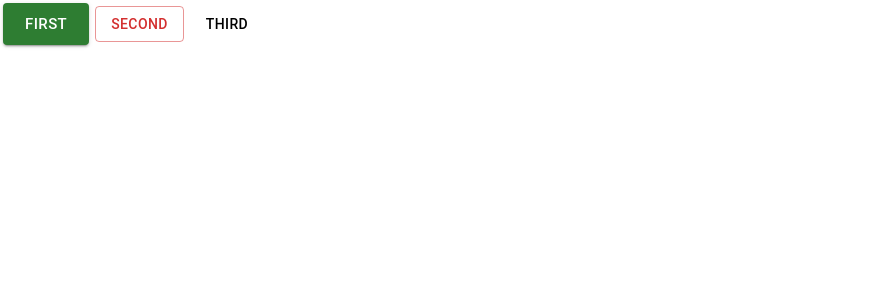
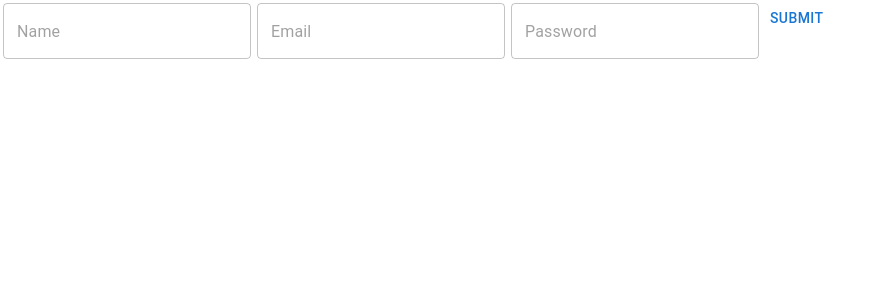
Before and after one commit to Balagha-2023/Iftah, a React (Create React App) app: page / in a window 1280 px wide. Shown: the top 300 px of the page, without its empty margins (0-884 px from the left). Built offline with nearby package versions, Linux system fonts and the light colour scheme.

Commit message:
handle change

```diff
--- a/src/App.js
+++ b/src/App.js
@@ -1,9 +1,9 @@
-import Test  from "./Test"
+import Form  from "./Form"
 
 function App() {
   return (
     <div >
-     <Test />
+     <Form />
     </div>
   );
 }
--- /dev/null
+++ b/src/Form.js
@@ -0,0 +1,51 @@
+import { Button, TextField } from "@mui/material";
+import React, { useState } from "react";
+
+const Form = () => {
+  const [inputs, setInputs] = useState({
+    name: "",
+    email: "",
+    password: "",
+  });
+
+  const handleChange = (e) => {
+    setInputs((prevState) => ({...prevState, [e.target.name]: e.target.value }));
+  }
+
+
+
+  return (
+    <div>
+      <form>
+        <TextField
+          name="name"
+          value={inputs.name}
+          onChange={handleChange}
+          type="text"
+          placeholder="Name"
+          sx={{ margin: "3px" }}
+        />
+        <TextField
+          name="email"
+          value={inputs.email}
+          onChange={handleChange}
+          type="email"
+          placeholder="Email"
+          sx={{ margin: "3px" }}
+        />
+        <TextField
+          name="password"
+          value={inputs.password}
+          onChange={handleChange}
+          type="password"
+          placeholder="Password"
+          sx={{ margin: "3px" }}
+        />
+
+        <Button type="submit"> Submit </Button>
+      </form>
+    </div>
+  );
+};
+
+export default Form;
--- a/src/Test.js
+++ b/src/Test.js
@@ -1,36 +1,42 @@
-import React from "react";
-import { Button } from "@mui/material";
+// import React, { useState } from "react";
+// import { TextField, Typography } from "@mui/material";
 
-const Test = () => {
-  return (
-    <div>
-      <Button
-        onClick={()=> alert("Button clicked")}
+// const Test = () => {
 
-        color="success"
-        sx={{ margin: "3px" }}
-        size="large"
-        variant="contained"
-      >
-        First
-      </Button>
-      <Button
-      onClick={()=> alert("Button clicked")}
-        color="error"
-        sx={{ margin: "3px" }}
-        size="medium"
-        variant="outlined"
-      >
-        Second
-      </Button>
-      <Button
-      onClick={()=> alert("Button clicked")}
+//   const [name, setName] = useState("")
+//   return (
+//     <div>
+//       <TextField
+//       value={name} onChange={(e) => setName(e.target.value)}
 
-      color="info" sx={{ margin: "3px" }} size="Small" variant="" Text>
-        Third
-      </Button>
-    </div>
-  );
-};
+//       sx={{margin: "3px"}}
+//         placeholder="Name"
+//         variant="standard"
+//       >
+//         First
+//       </TextField>
+//       <TextField
+//       sx={{margin: "3px"}}
 
-export default Test;
+//         placeholder="email"
+
+//         variant="outlined"
+//       >
+//         Second
+//       </TextField>
+//       <TextField
+//       sx={{margin: "3px"}}
+
+//         placeholder="age"
+
+//         variant="filled"
+//       >
+//         Third
+//       </TextField>
+
+//       <Typography> {name} </Typography>
+//     </div>
+//   );
+// };
+
+// export default Test;
```
